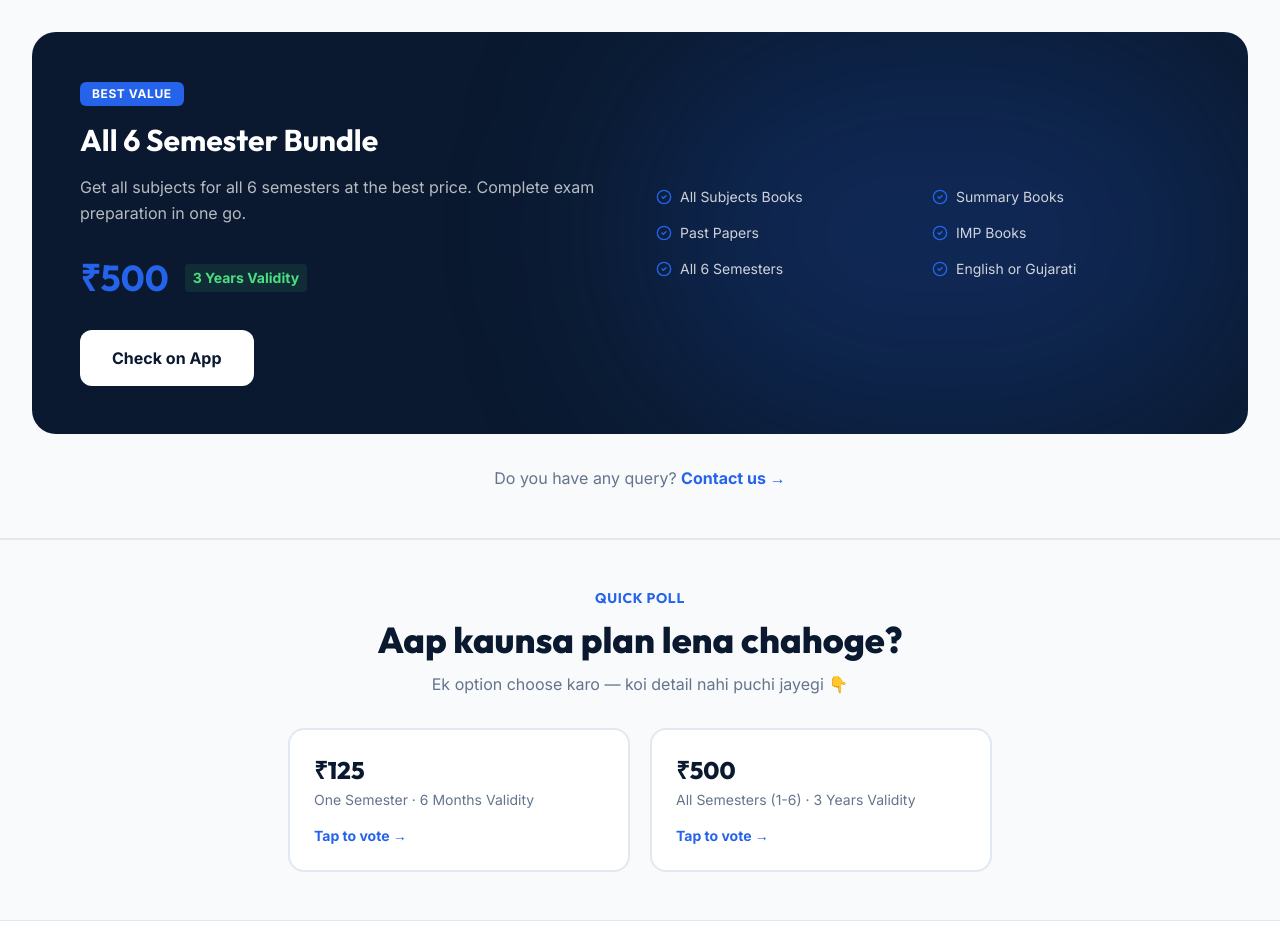
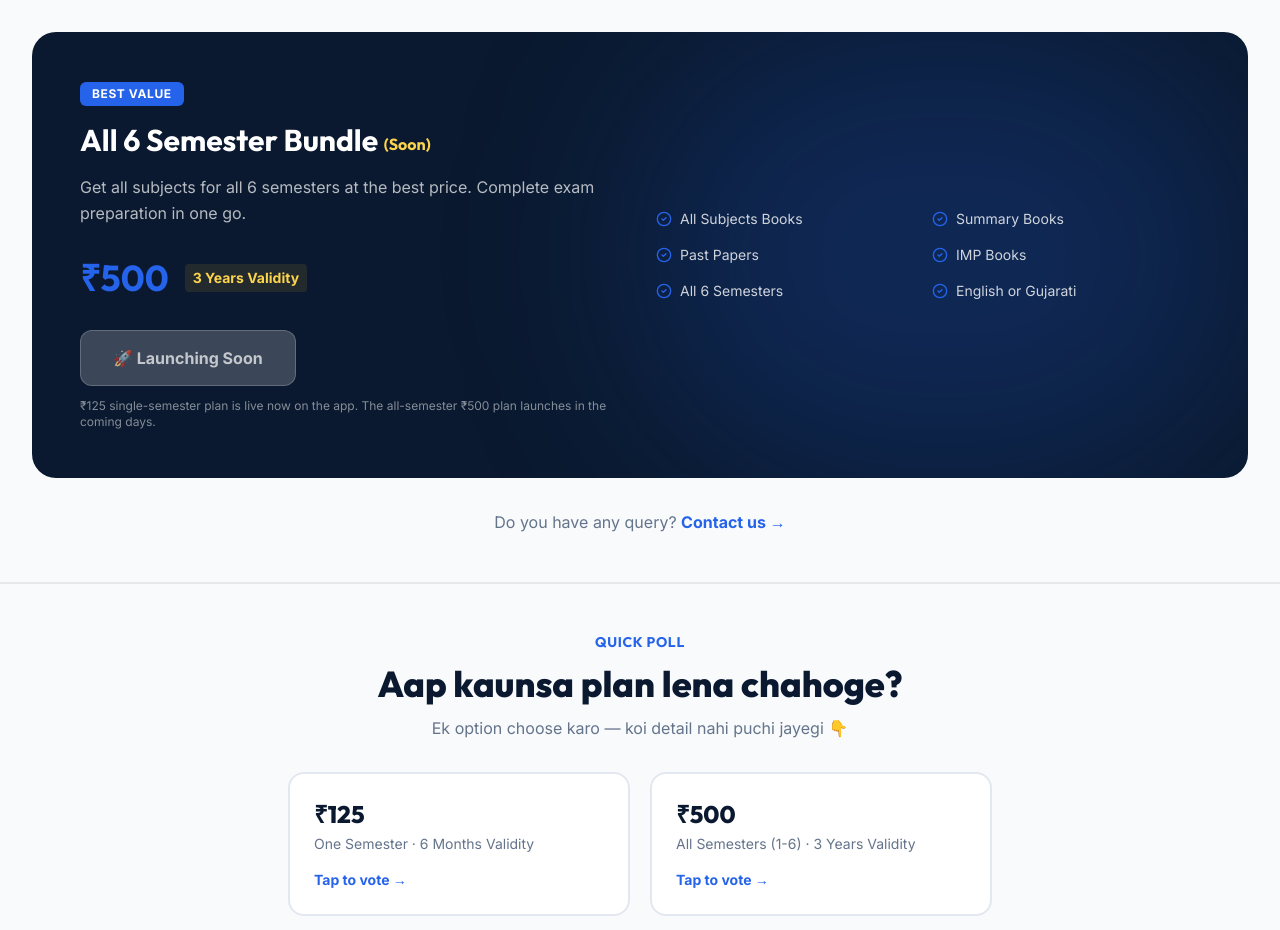
Before and after one commit to yuvraj0312-star/yd-publication-website, a React (Vite) app: page / in a window 1280 px wide. Shown: the part 2680-3610 px from the top of the page. Built offline with nearby package versions, Linux system fonts and the light colour scheme; no server answers.

Commit message:
Update Products 1.jsx

```diff
--- a/src/components/Products.jsx
+++ b/src/components/Products.jsx
@@ -103,15 +103,16 @@ export default function Products({ products = [] }) {
           <div className="relative z-10 grid md:grid-cols-2 gap-8 items-center">
             <div>
               <span className="inline-flex items-center rounded-md bg-primary px-3 py-1 text-xs font-bold text-white mb-4 uppercase tracking-wider">Best Value</span>
-              <h3 className="text-3xl font-display font-bold mb-4">All 6 Semester Bundle</h3>
+              <h3 className="text-3xl font-display font-bold mb-4">All 6 Semester Bundle <span className="text-amber-300 text-base align-middle">(Soon)</span></h3>
               <p className="text-white/70 mb-8 leading-relaxed">Get all subjects for all 6 semesters at the best price. Complete exam preparation in one go.</p>
               <div className="flex items-center gap-4 mb-8">
                 <span className="text-4xl font-display font-bold text-primary">₹500</span>
-                <span className="text-green-400 text-sm font-bold bg-green-400/10 px-2 py-1 rounded">3 Years Validity</span>
+                <span className="text-amber-300 text-sm font-bold bg-amber-400/10 px-2 py-1 rounded">3 Years Validity</span>
               </div>
-              <button className="bg-white text-navy hover:bg-white/90 rounded-xl font-bold h-14 px-8 w-full sm:w-auto transition-colors">
-                Check on App
+              <button disabled className="bg-white/20 text-white/70 rounded-xl font-bold h-14 px-8 w-full sm:w-auto cursor-not-allowed border border-white/20">
+                🚀 Launching Soon
               </button>
+              <p className="text-white/50 text-xs mt-3">₹125 single-semester plan is live now on the app. The all-semester ₹500 plan launches in the coming days.</p>
             </div>
             <div className="grid grid-cols-2 gap-y-4 gap-x-2">
               <div className="flex items-center gap-2 text-sm text-white/80"><CheckCircle2 className="h-4 w-4 text-primary" /> All Subjects Books</div>
```
